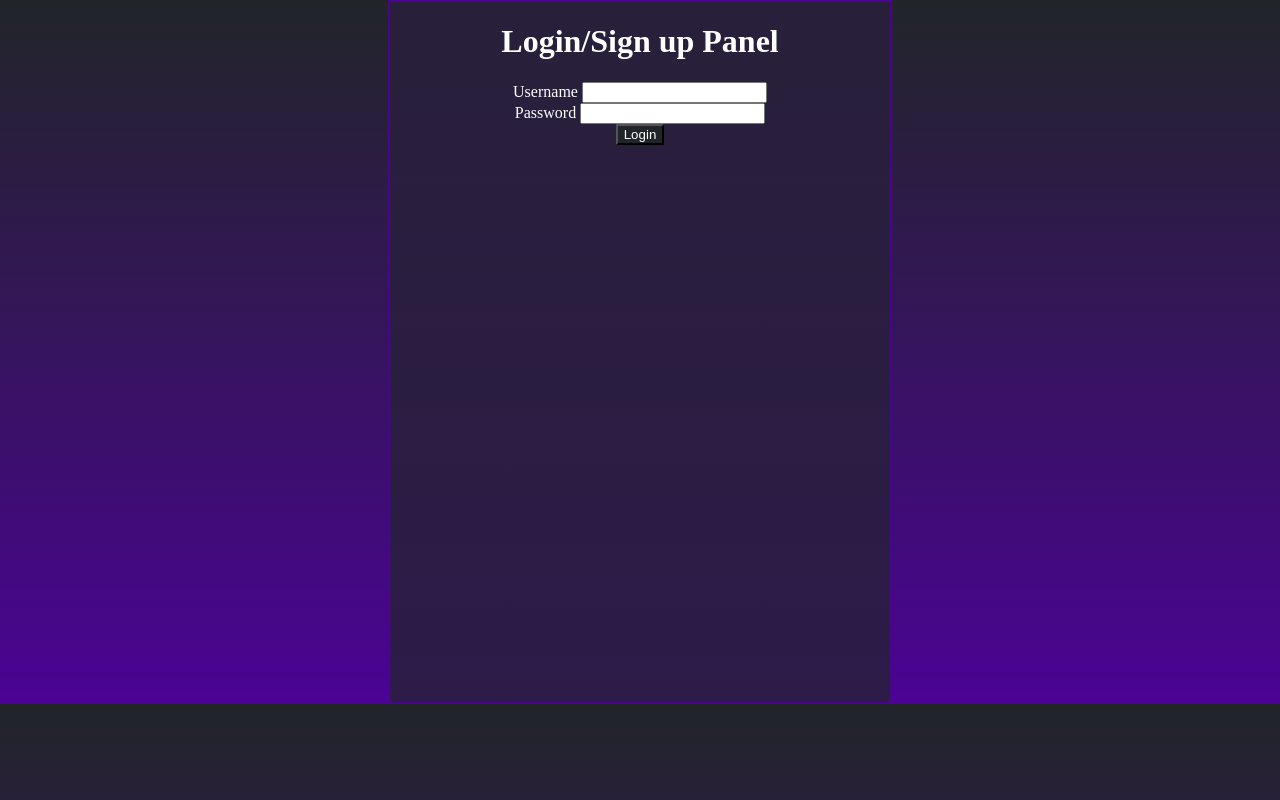
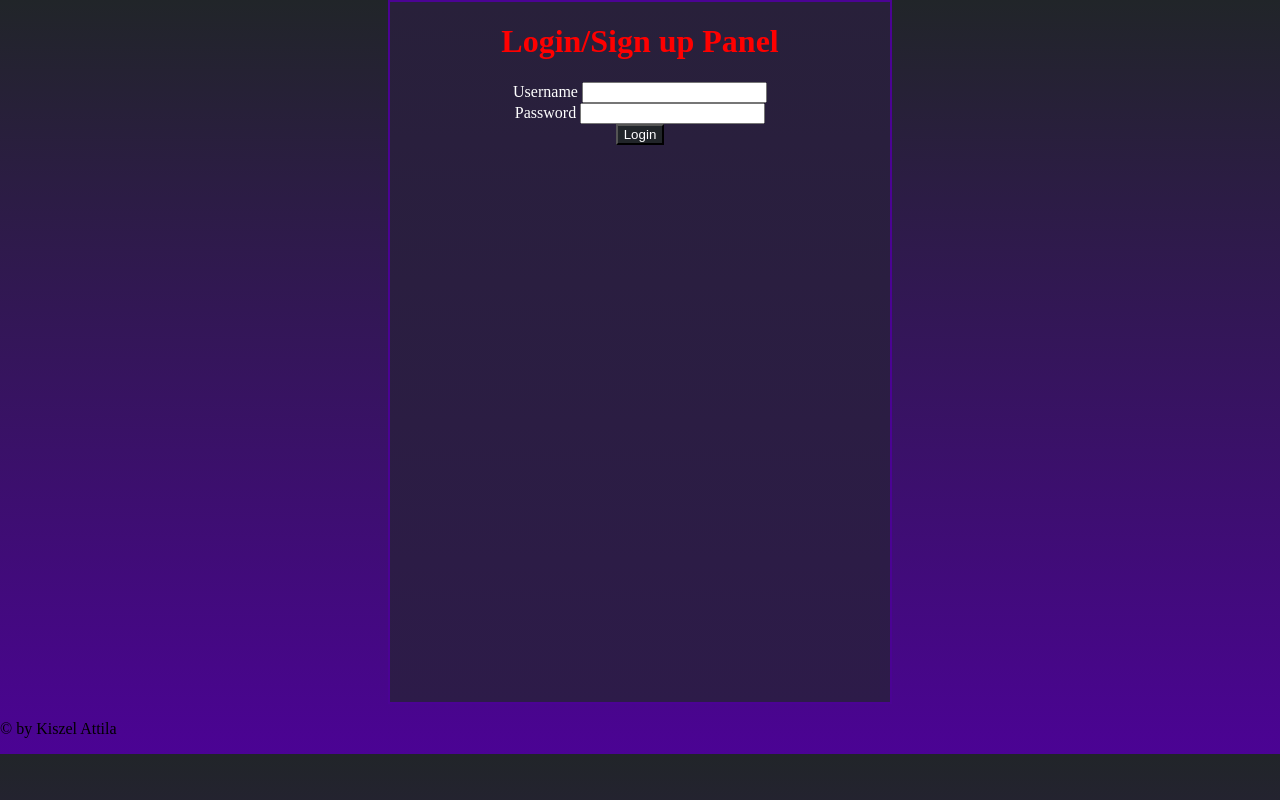
Before and after one commit to atkakek/weboldal, a PHP site: page /login.php in a window 1280 px wide. Run offline with PHP 8.4, Linux system fonts and the light colour scheme.

Commit message:
kesz, otthon

```diff
--- a/szakdolgozat/client/css/login.css
+++ b/szakdolgozat/client/css/login.css
@@ -3,7 +3,7 @@ body{
     padding: 0px;
     margin: 0px;
     background: linear-gradient(#212529, #4b0394);
-    overflow-x: hidden;
+    overflow: hidden;
 
 }
 
@@ -17,7 +17,7 @@ body{
 }
 
 h1{
-    color: white;
+    color: red;
 }
 form{
     color: white;
--- a/szakdolgozat/client/login.php
+++ b/szakdolgozat/client/login.php
@@ -7,7 +7,7 @@
     <title>Document</title>
 </head>
 <body>
-    <div class="container">
+    <div class="container my-5">
         <div class="row justify-content-center">
             <div class="col-6">
                 <div class="loginPanel mx-auto">
@@ -26,6 +26,12 @@
                 </div>
             </div>
         </div>
+    </div>
+
+    <div class="container">
+        <footer class="py-4 text-center bg-dark w-100 h-100 text-light" >
+            <p>&copy by Kiszel Attila</p>
+        </footer>
     </div>
 
 <script>
--- a/szakdolgozat/client/main.php
+++ b/szakdolgozat/client/main.php
@@ -9,7 +9,7 @@ session_start();
     <link href="https://cdn.jsdelivr.net/npm/bootstrap@5.3.3/dist/css/bootstrap.min.css" rel="stylesheet" integrity="sha384-QWTKZyjpPEjISv5WaRU9OFeRpok6YctnYmDr5pNlyT2bRjXh0JMhjY6hW+ALEwIH" crossorigin="anonymous">
     <link rel="stylesheet" href="../client/css/main.css">
     <script src="getData.js"></script>
-    <title>dolgozat</title>
+    <title>MovieNest</title>
 </head>
 <body>
 
```
Also changed, not shown: szakdolgozat/client/favorites.php (+6 -14 lines), szakdolgozat/client/css/favorite.css (line endings or trailing spaces).
